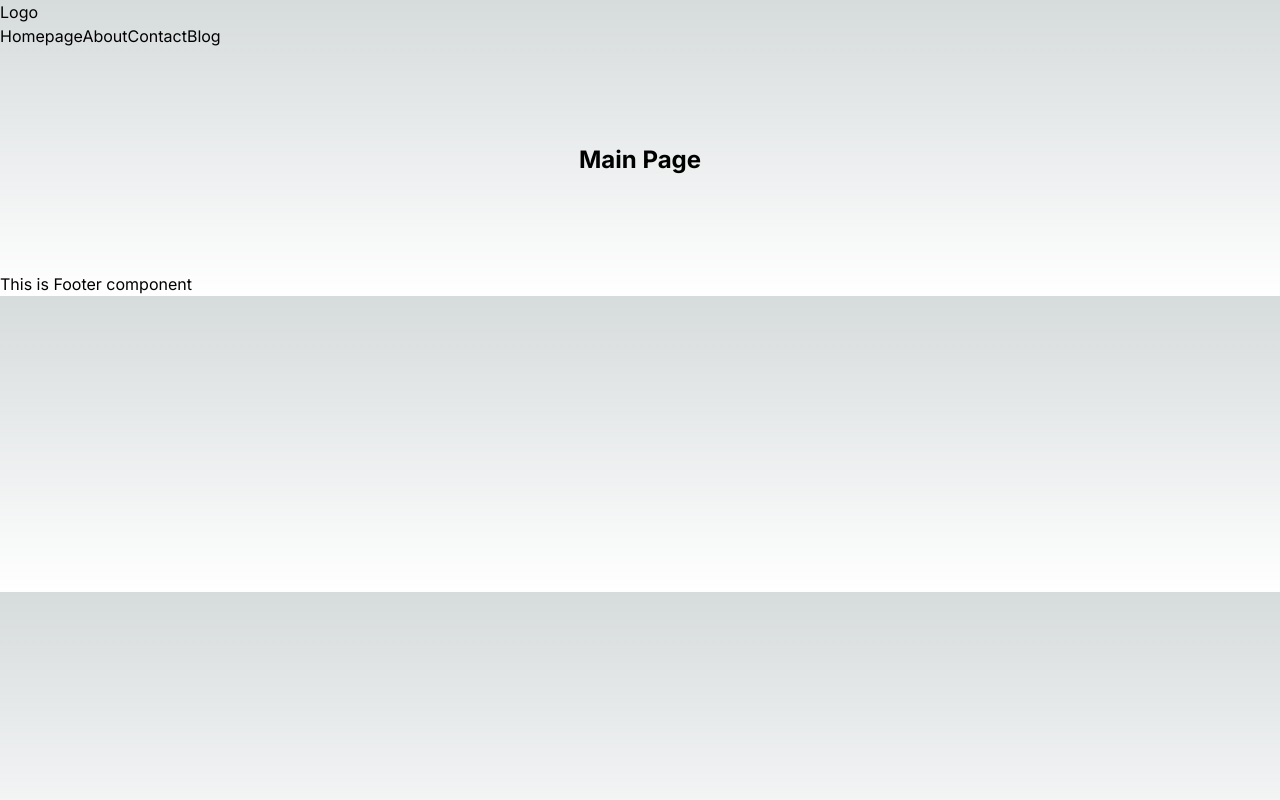
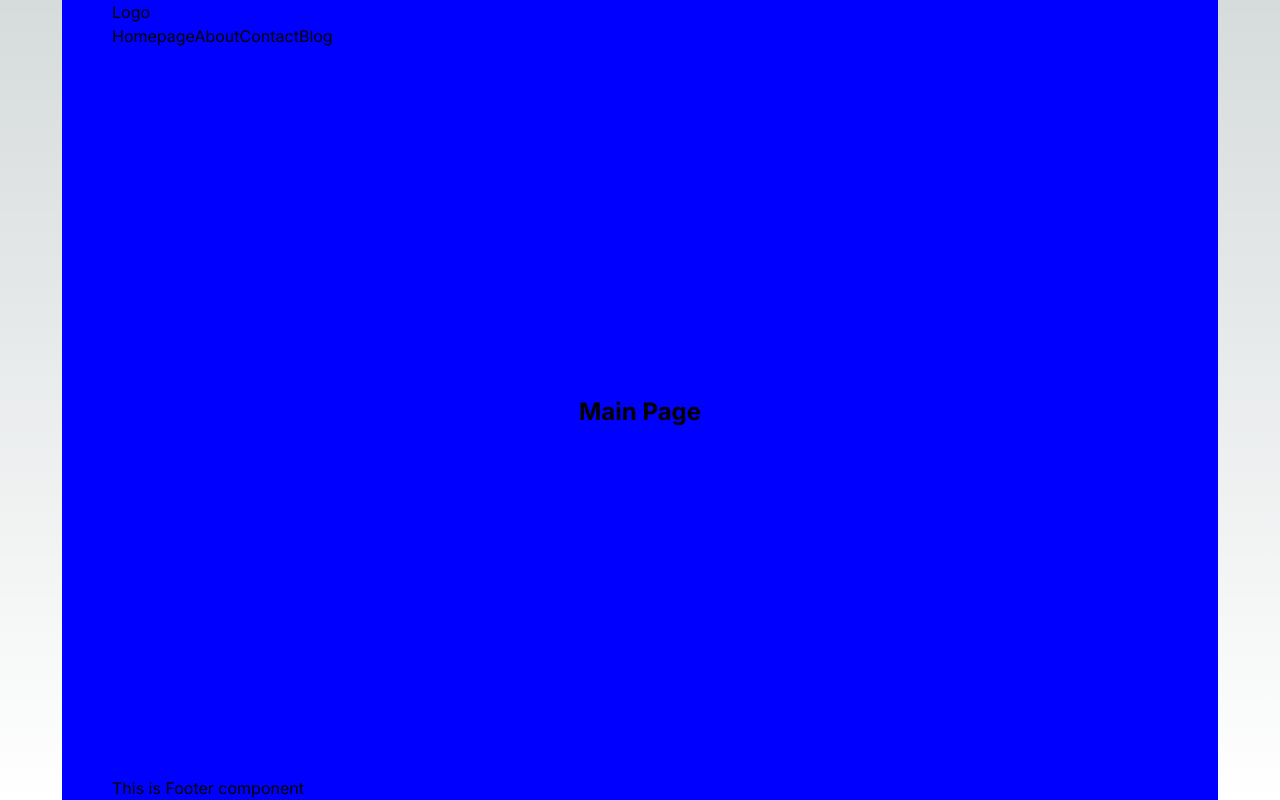
Before and after one commit to akhilesh-thakur/course.nextjs, a Next.js app: page / in a window 1280 px wide. Built offline with nearby package versions, Linux system fonts and the light colour scheme.

Commit message:
Styling main container with custom CSS in globals.css

```diff
--- a/src/app/globals.css
+++ b/src/app/globals.css
@@ -25,3 +25,15 @@
     )
     rgb(var(--background-start-rgb));
 }
+
+.Main{
+  background-color: blue;
+  width: 1156px;
+  margin: auto;
+  padding-left: 50px;
+  padding-right: 50px;
+  min-height: 100vh;
+  display: flex;
+  flex-direction: column;
+  justify-content: space-between;
+}
--- a/src/app/layout.js
+++ b/src/app/layout.js
@@ -14,9 +14,11 @@
   return (
     <html lang="en">
       <body className={inter.className}>
-        <Navbar/>
-        {children}
-        <Footer/>
+        <div className="Main">
+          <Navbar />
+          {children}
+          <Footer />
+        </div>
       </body>
     </html>
   );
```
